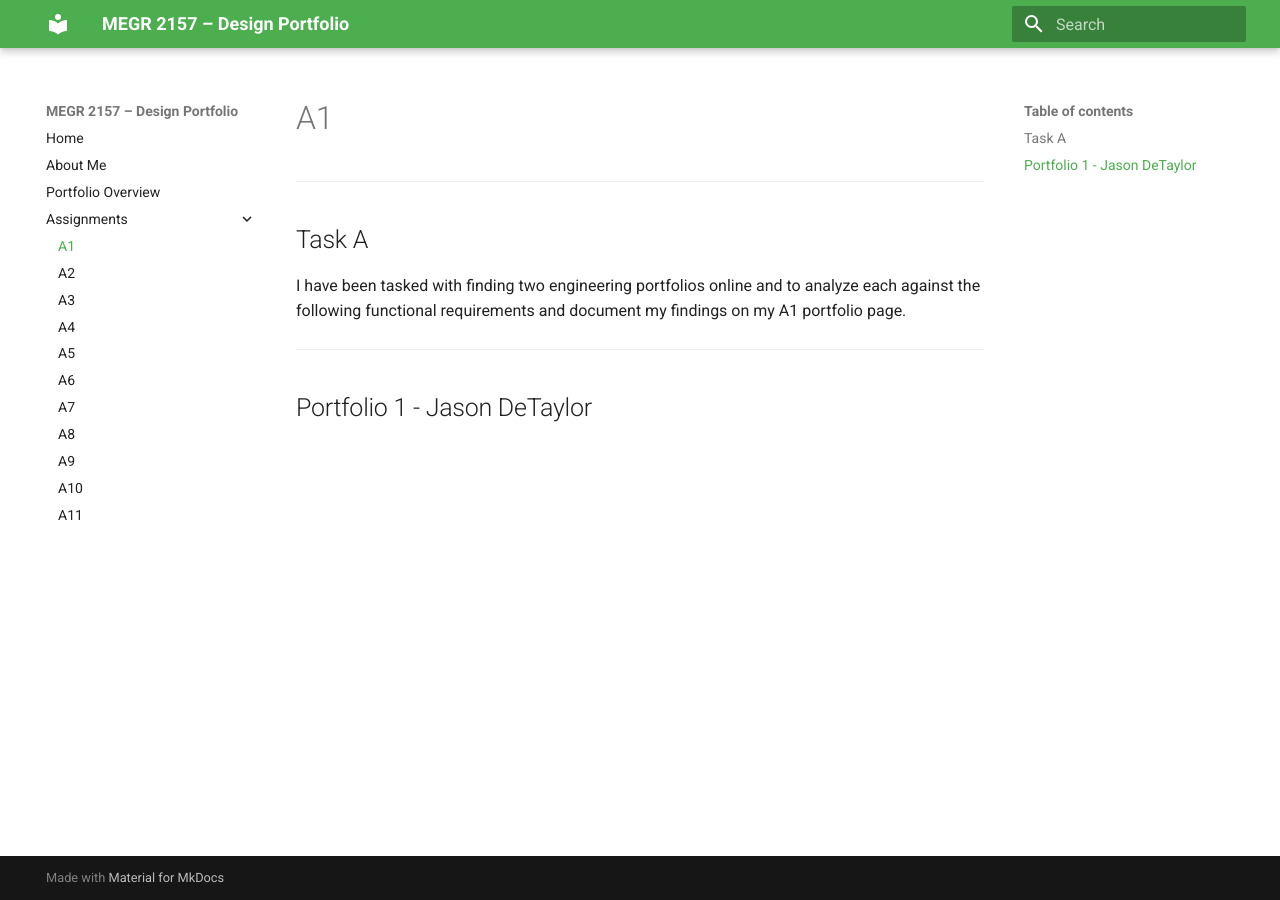
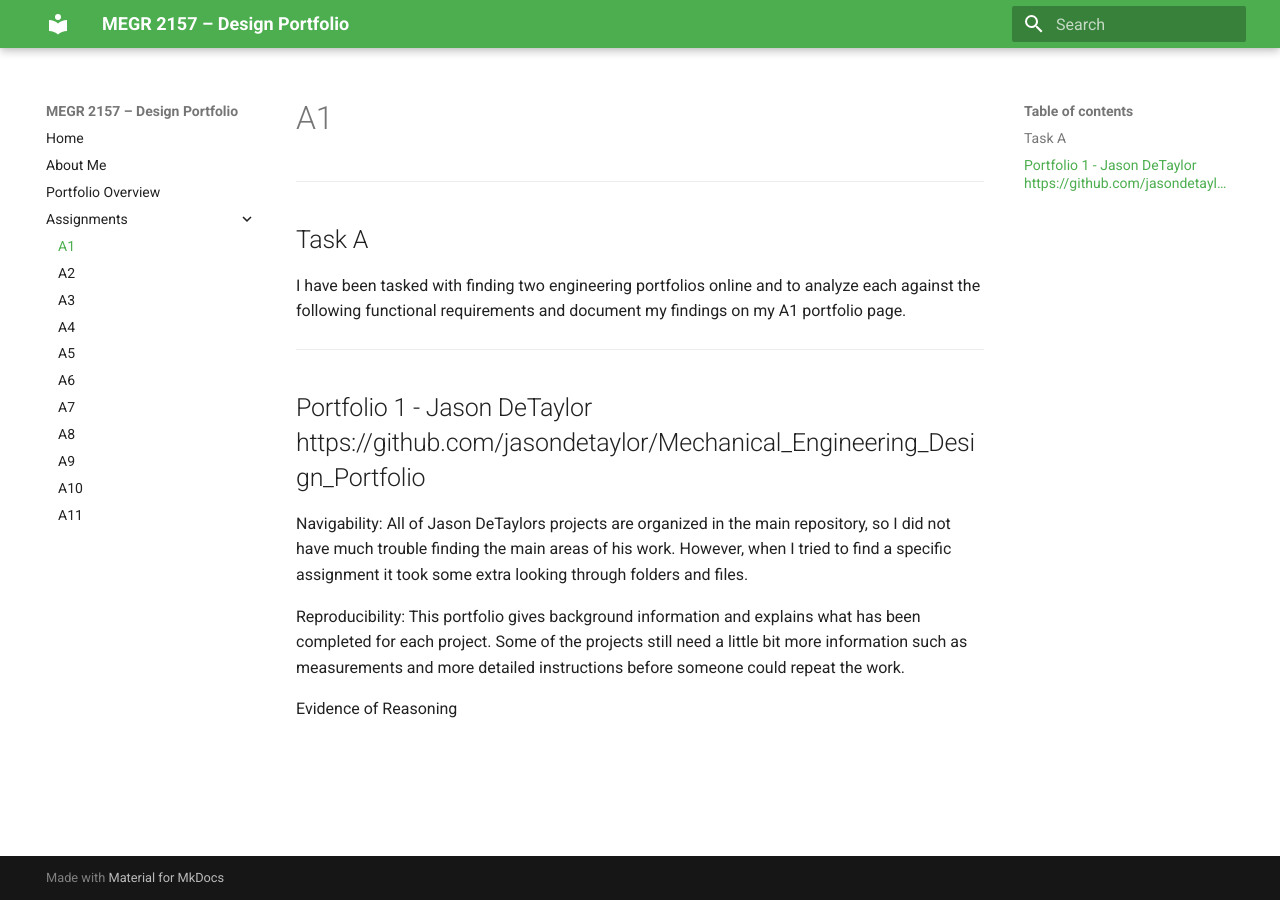
Before and after one commit to Grady-St/portfolio1, an MkDocs documentation site: the page built from docs/assignments/A01/index.md, in a window 1280 px wide. Built offline with MkDocs 1.6.1 and Material for MkDocs 9.7.7, drawn with Linux system fonts in a browser that asks for light colours.

Commit message:
Document analysis of Jason DeTaylor's portfolio
Added analysis of Jason DeTaylor's engineering portfolio, including navigability and reproducibility assessments.

```diff
--- a/docs/assignments/A01/index.md
+++ b/docs/assignments/A01/index.md
@@ -5,4 +5,10 @@
 I have been tasked with finding two engineering portfolios online and to analyze each against the following functional requirements and document my findings on my A1 portfolio page.
 
 ---
-## Portfolio 1 - Jason DeTaylor
+## Portfolio 1 - Jason DeTaylor https://github.com/jasondetaylor/Mechanical_Engineering_Design_Portfolio
+
+Navigability: All of Jason DeTaylors projects are organized in the main repository, so I did not have much trouble finding the main areas of his work. However, when I tried to find a specific assignment it took some extra looking through folders and files.
+
+Reproducibility: This portfolio gives background information and explains what has been completed for each project. Some of the projects still need a little bit more information such as measurements and more detailed instructions before someone could repeat the work.
+
+Evidence of Reasoning
```
